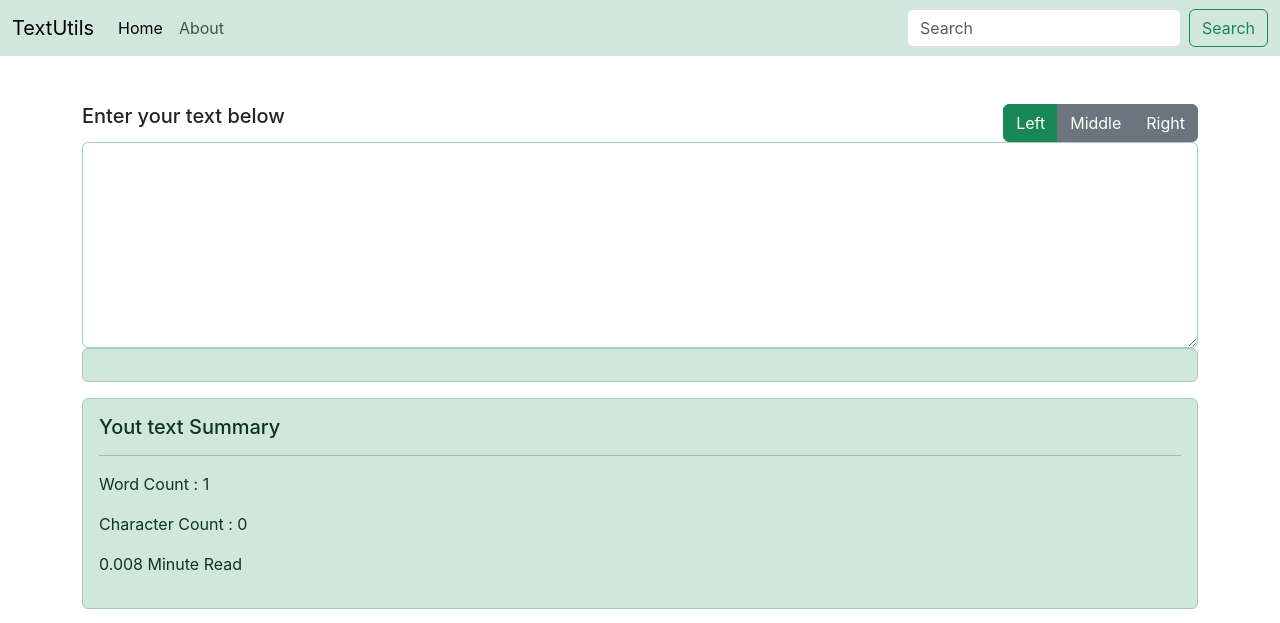
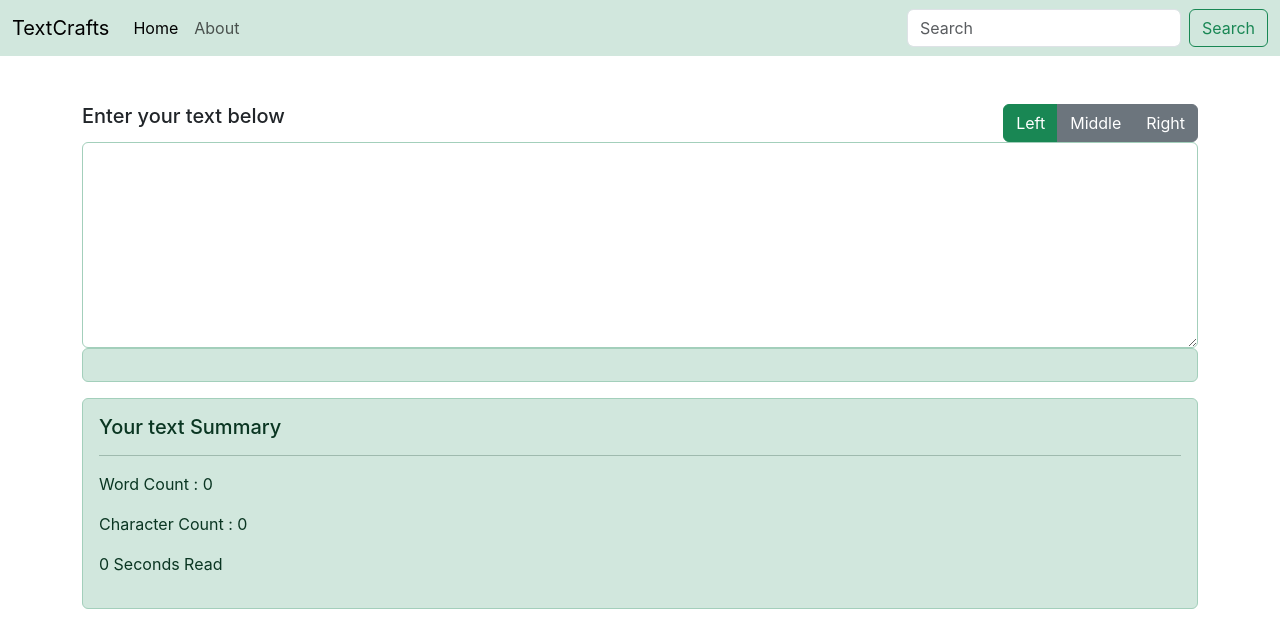
Before and after one commit to Matvibhor24/TextCrafts, a React (Create React App) app: page / in a window 1280 px wide. Shown: the top 623 px of the page. Built offline with nearby package versions, Linux system fonts and the light colour scheme.

Commit message:
renaming textcrafts

```diff
--- a/package.json
+++ b/package.json
@@ -1,5 +1,5 @@
 {
-  "name": "textutils",
+  "name": "textcrafts",
   "version": "0.1.0",
   "private": true,
   "dependencies": {
--- a/src/App.js
+++ b/src/App.js
@@ -6,7 +6,7 @@ import TextForm from './components/TextForm';
 function App() {
   return (
     <div className="App">
-      <Navbar title="TextUtils" />
+      <Navbar title="TextCrafts" />
       <div className="container my-5">
       <TextForm heading="Enter your text below"/>
       </div>
--- a/src/components/TextForm.js
+++ b/src/components/TextForm.js
@@ -16,6 +16,7 @@ export default function TextForm(props){
         setText1(text.toLowerCase());
     }
 
+    // let readTime = text.split(" ").length * 0.008;
     return (
         <>
 
@@ -34,11 +35,11 @@ export default function TextForm(props){
                 {displayText}
             </div>
             <div className="alert alert-success" role="alert" align="left">
-                <h5>Yout text Summary</h5>
+                <h5>Your text Summary</h5>
                 <hr/>
-                <p>Word Count : {text.split(" ").length}</p>
+                <p>Word Count : {text==="" ? 0 : text.split(" ").length}</p>
                 <p>Character Count : {text.length}</p>
-                <p>{text.split(" ").length * 0.008} Minute Read</p>
+                <p>{text.split(" ").length*0.008 < 1 ? text==="" ? 0+` Seconds Read` : text.split(" ").length*0.48+` Seconds Read`: text.split(" ").length*0.008+` Minutes Read`}</p>
             </div>
             <div className="alert alert-success" role="alert" align="left">
                 <h5>Preview</h5>
```
Also changed, not shown: src/components/About.js (added, +7 -0 lines), 1 other file (tests, documents, lock files or other folders).
